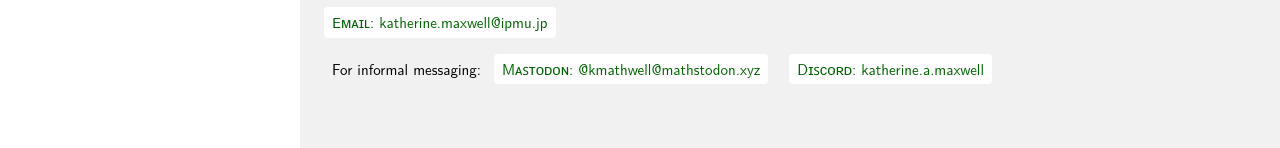
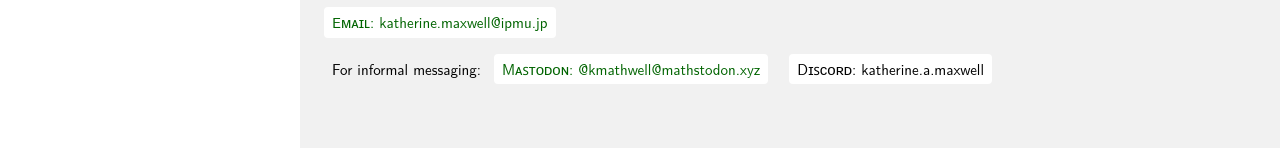
Before and after one commit to katherine-a-maxwell/katherine-a-maxwell.github.io, a plain HTML site: page index.html in a window 1280 px wide. Shown: the part 516-664 px from the top of the page. Drawn offline with nearby package versions, Linux system fonts and the light colour scheme.

Commit message:
Update index.html

```diff
--- a/index.html
+++ b/index.html
@@ -111,11 +111,9 @@ img{
         </a>
     </span>
     <span class="w3-button w3-padding-small w3-round w3-white w3-margin-bottom w3-margin-right">
-        <a href="https://discordapp.com/users/katherine.a.maxwell">
             Dɪꜱᴄᴏʀᴅ:
         <!--     <img src="./images/discord.svg"></img> -->
             katherine.a.maxwell
-        </a>
     </span>
     </div>
 
```
